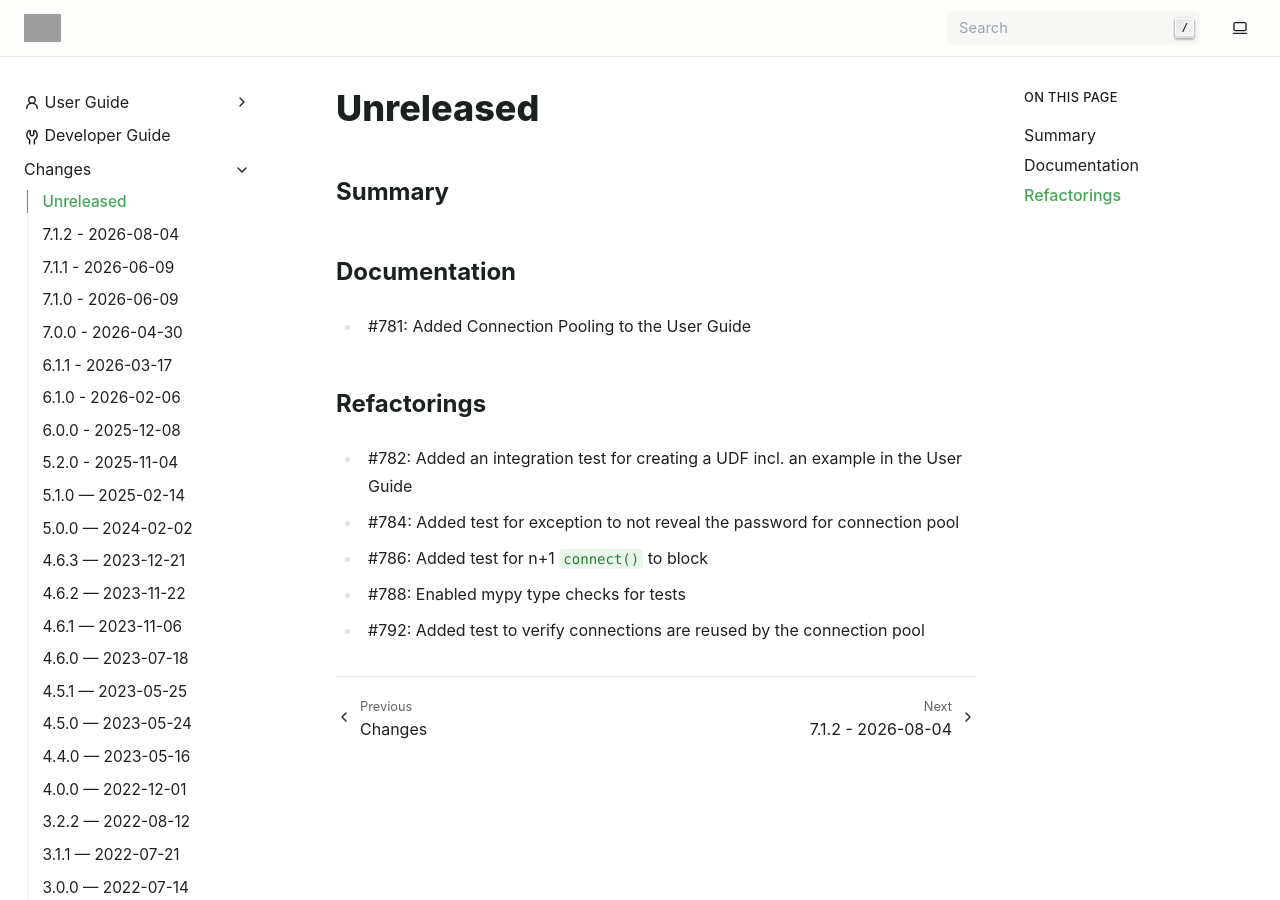
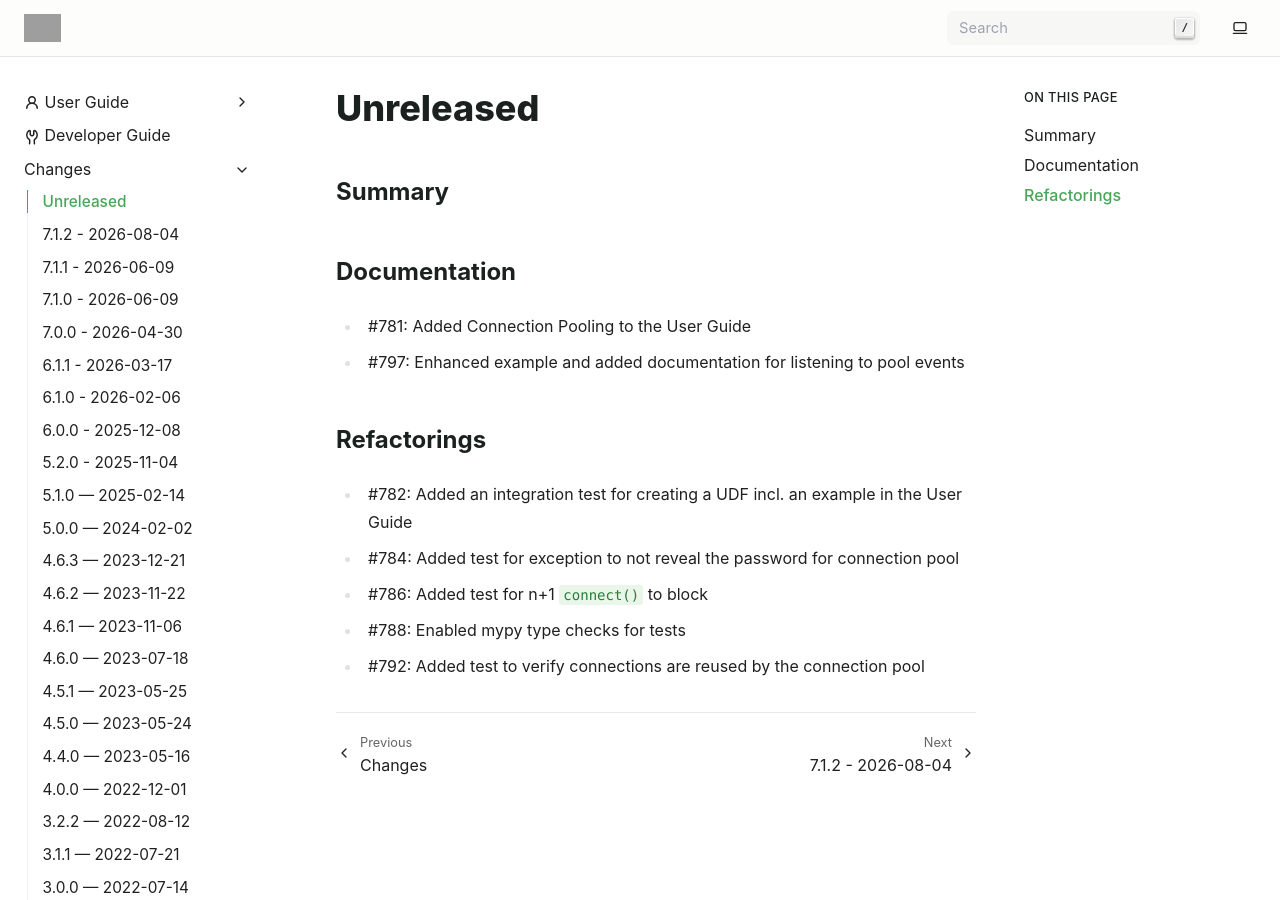
Before and after one commit to exasol/sqlalchemy-exasol, a Sphinx documentation site: the page built from doc/changes/unreleased.md, in a window 1280 px wide and 900 px high. Built offline with Sphinx 7.4.7, drawn with Linux system fonts in a browser that asks for light colours; grey boxes are pictures that could not be loaded.

Commit message:
#797: Enhanced example and added documentation for listening to pool events

```diff
--- a/doc/changes/unreleased.md
+++ b/doc/changes/unreleased.md
@@ -5,6 +5,7 @@
 ## Documentation
 
 * #781: Added Connection Pooling to the User Guide
+* #797: Enhanced example and added documentation for listening to pool events
 
 ## Refactorings
 
```
